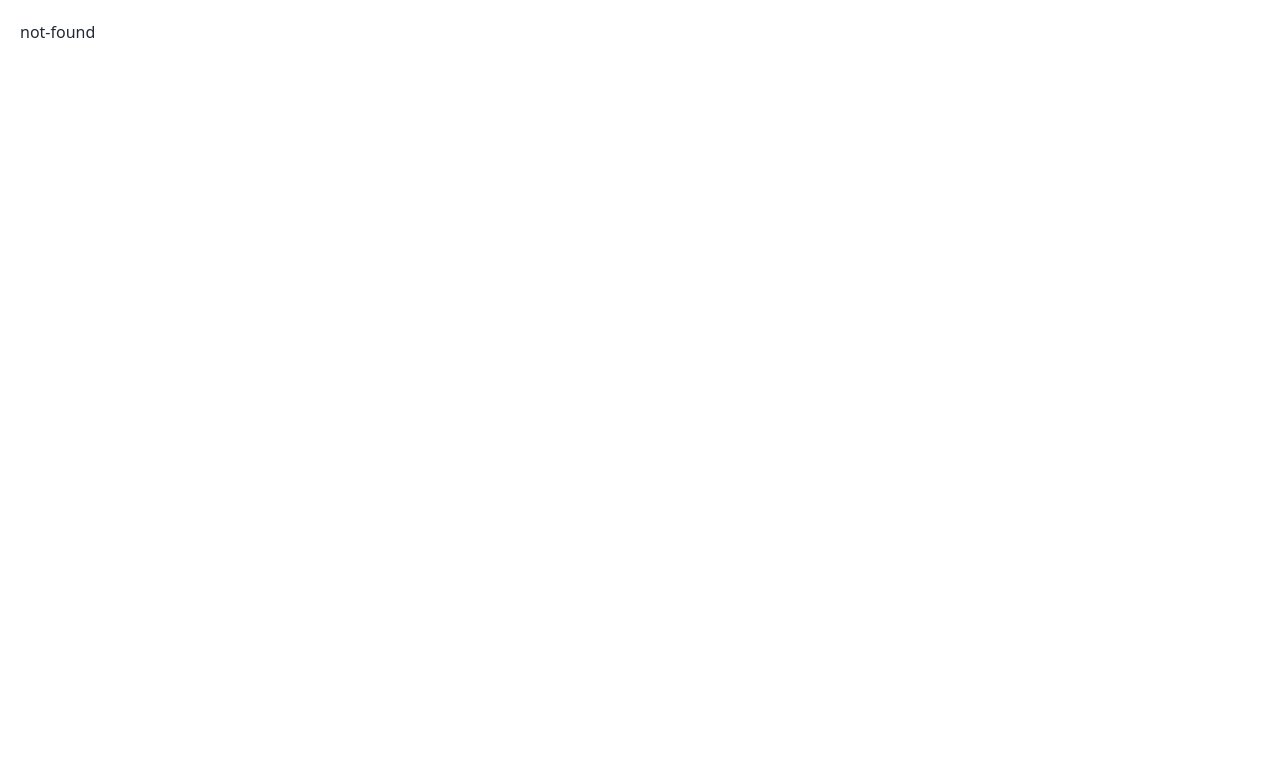
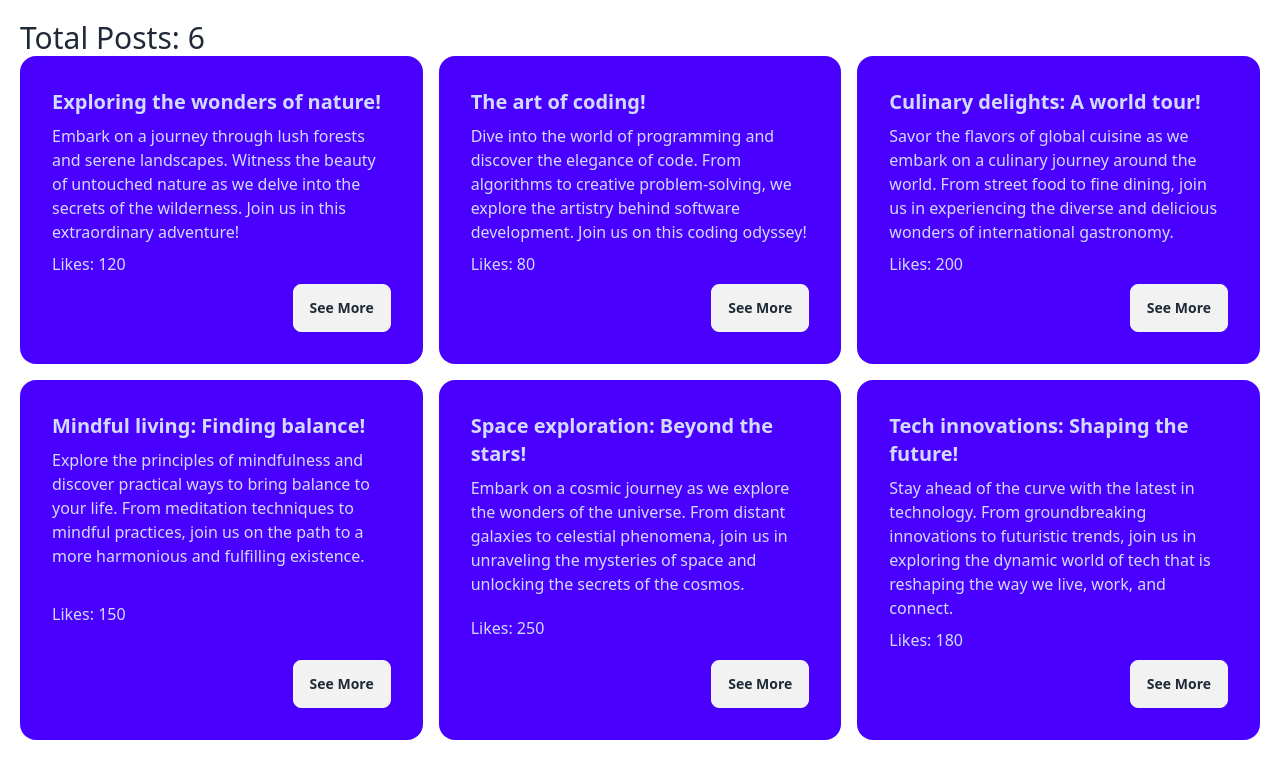
Before and after one commit to probeshnath/test-next-app, a Next.js app: page /posts in a window 1280 px wide. Before the commit this address had no page. Shown: the top 778 px of the page. Built offline with nearby package versions, Linux system fonts and the light colour scheme; data requests are answered from the project's data file.

Commit message:
fetching data ssr

```diff
--- /dev/null
+++ b/db.json
@@ -0,0 +1,41 @@
+{
+    "posts": [
+        {
+          "id": 1,
+          "title": "Exploring the wonders of nature",
+          "likes_count": 120,
+          "description": "Embark on a journey through lush forests and serene landscapes. Witness the beauty of untouched nature as we delve into the secrets of the wilderness. Join us in this extraordinary adventure!"
+        },
+        {
+          "id": 2,
+          "title": "The art of coding",
+          "likes_count": 80,
+          "description": "Dive into the world of programming and discover the elegance of code. From algorithms to creative problem-solving, we explore the artistry behind software development. Join us on this coding odyssey!"
+        },
+        {
+          "id": 3,
+          "title": "Culinary delights: A world tour",
+          "likes_count": 200,
+          "description": "Savor the flavors of global cuisine as we embark on a culinary journey around the world. From street food to fine dining, join us in experiencing the diverse and delicious wonders of international gastronomy."
+        },
+        {
+          "id": 4,
+          "title": "Mindful living: Finding balance",
+          "likes_count": 150,
+          "description": "Explore the principles of mindfulness and discover practical ways to bring balance to your life. From meditation techniques to mindful practices, join us on the path to a more harmonious and fulfilling existence."
+        },
+        {
+          "id": 5,
+          "title": "Space exploration: Beyond the stars",
+          "likes_count": 250,
+          "description": "Embark on a cosmic journey as we explore the wonders of the universe. From distant galaxies to celestial phenomena, join us in unraveling the mysteries of space and unlocking the secrets of the cosmos."
+        },
+        {
+          "id": 6,
+          "title": "Tech innovations: Shaping the future",
+          "likes_count": 180,
+          "description": "Stay ahead of the curve with the latest in technology. From groundbreaking innovations to futuristic trends, join us in exploring the dynamic world of tech that is reshaping the way we live, work, and connect."
+        }
+      ]
+
+}
--- a/package.json
+++ b/package.json
@@ -4,11 +4,13 @@
   "private": true,
   "scripts": {
     "dev": "next dev -p 3002",
+    "json-server":"json-server --watch db.json --port 5000",
     "build": "next build",
     "start": "next start",
     "lint": "next lint"
   },
   "dependencies": {
+    "json-server": "^0.17.4",
     "next": "14.0.3",
     "react": "^18",
     "react-dom": "^18"
--- a/src/app/layout.js
+++ b/src/app/layout.js
@@ -10,7 +10,7 @@ export const metadata = {
 
 export default function RootLayout({ children }) {
   return (
-    <html lang="en">
+    <html lang="en" data-theme="light">
       <body className="p-5">
          {children}
       </body>
--- a/src/app/page.js
+++ b/src/app/page.js
@@ -7,12 +7,18 @@ const HomePage = () => {
 
   return (
     <div>
-      <h2>HomePage: </h2>
+      {/* image upload */}
+
+      {/* <h2>HomePage: </h2>
       <Counter />
      <Link href="/"> <button className="btn-accent">Home</button></Link>
      <Link href="/about"> <button className="btn-accent">About</button></Link>
      <Link href="/news"> <button className="btn-accent">News</button></Link>
-     <Link href="/products"> <button className="btn-accent">Products</button></Link>
+     <Link href="/products"> <button className="btn-accent">Products</button></Link> */}
+
+     {/* data fetching */}
+     <h2 className="text-2xl text-center"> Welcome to next level data fetching module</h2>
+
     </div>
   )
 }
--- /dev/null
+++ b/src/app/posts/page.jsx
@@ -0,0 +1,40 @@
+import React from 'react'
+
+const Posts = async () => {
+    const res = await fetch("http://localhost:5000/posts",{
+        cache: "no-store"
+
+        // cache: "force-cache"
+
+        // next:{
+        //     revalidate: 5,
+        // }
+
+
+})
+const posts = await res.json();
+    // console.log(posts)
+    return (
+        <div>
+            <h2 className='text-3xl'>Total Posts: {posts.length} </h2>
+            <div className='grid grid-cols-1 gap-4 md:grid-cols-2 lg:grid-cols-3'>
+                {
+                    posts.map(post => (
+                        <div key={post.id} className="card bg-primary text-primary-content">
+                            <div className="card-body">
+                                <h2 className="card-title">{post.title}!</h2>
+                                <p>{post.description}</p>
+                                <p>Likes: {post.likes_count}</p>
+                                <div className="card-actions justify-end">
+                                    <button className="btn">See More</button>
+                                </div>
+                            </div>
+                        </div>
+                    ))
+                }
+            </div>
+        </div>
+    )
+}
+
+export default Posts
```
Also changed, not shown: 1 other file (tests, documents, lock files or other folders).
